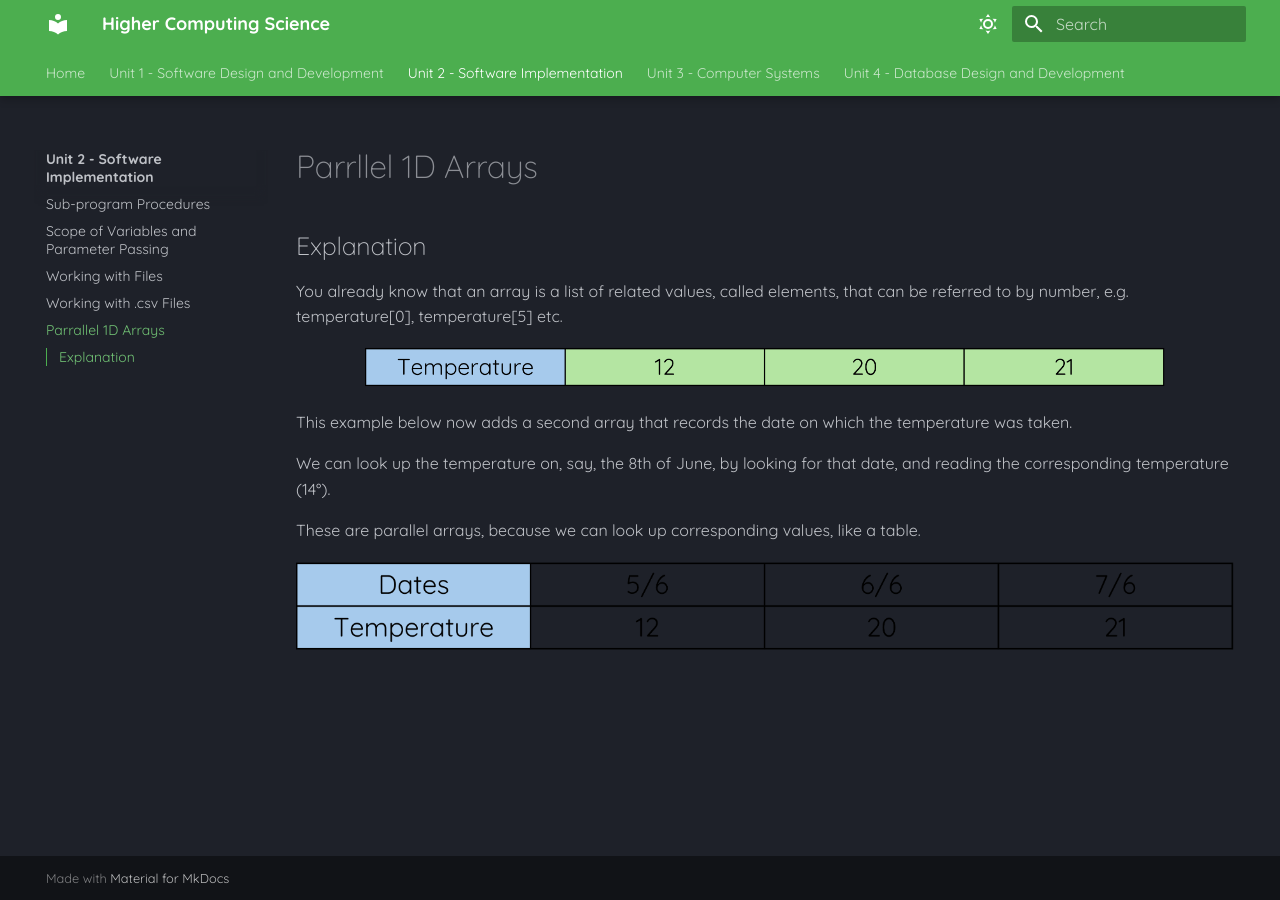
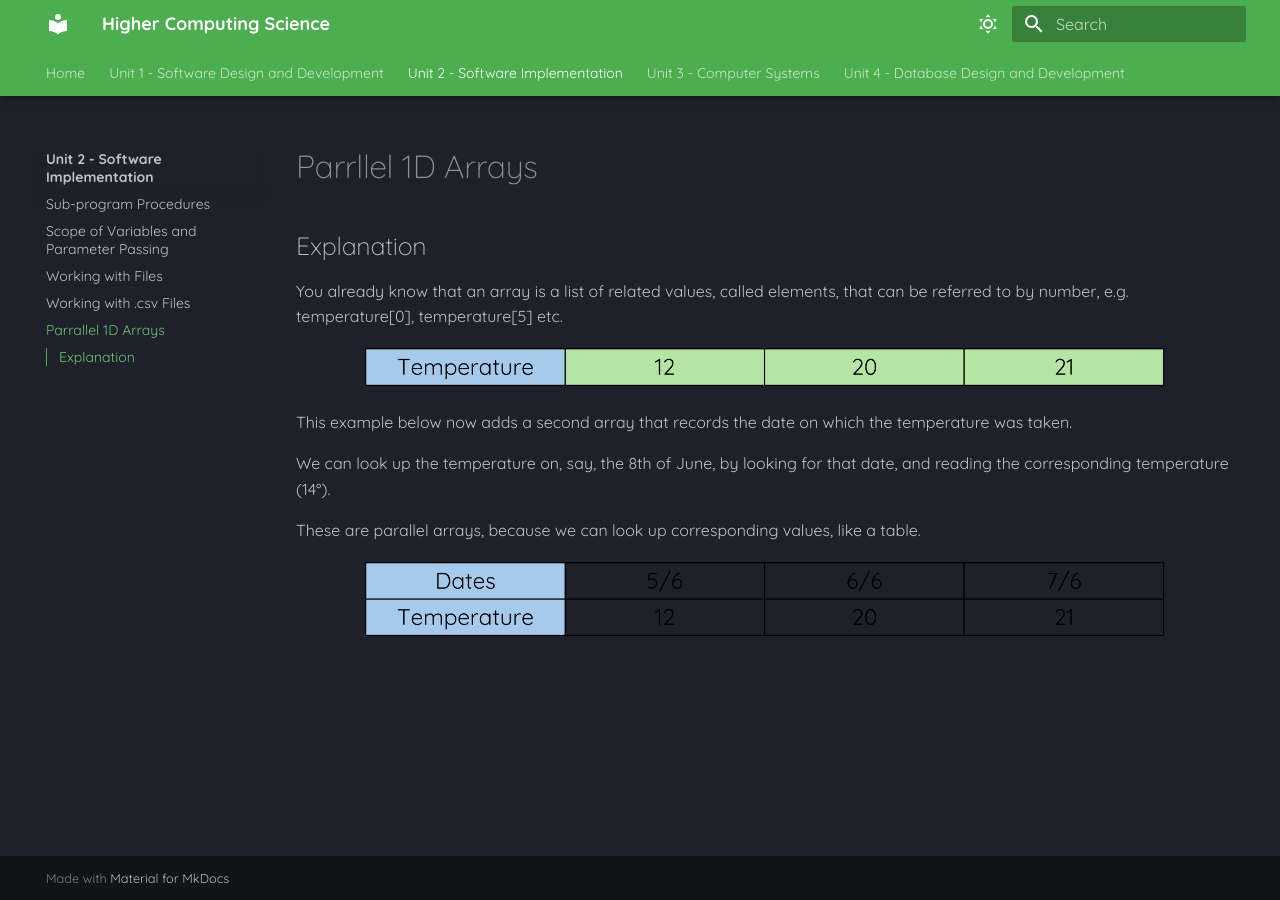
Before and after one commit to Mr-Wood-CS/Higher-Computing-Science-MD-Files, an MkDocs documentation site: the page built from docs/SI/07-Parallel-1D-Arrays.md, in a window 1280 px wide. Built offline with MkDocs 1.6.1 and Material for MkDocs 9.7.7, drawn with Linux system fonts in a browser that asks for light colours.

Commit message:
Update 07-Parallel-1D-Arrays.md

```diff
--- a/docs/SI/07-Parallel-1D-Arrays.md
+++ b/docs/SI/07-Parallel-1D-Arrays.md
@@ -5,7 +5,7 @@
 You already know that an array is a list of related values, called elements, that can be referred to by number, e.g. temperature[0], temperature[5] etc.
 
 <figure markdown="span">
-  ![Img 1](../Images/Parallel-1D-Arrays-1.png){ width="800" }
+  ![img 1](../Images/Parallel-1D-Arrays-1.png){ width="800" }
 </figure>
 
 
@@ -15,6 +15,9 @@ We can look up the temperature on, say, the 8th of June, by looking for that dat
 
 These are parallel arrays, because we can look up corresponding values, like a table.
 
-![Image title](../Images/Parallel-1D-Arrays-2.png)
+
+<figure markdown="span">
+  ![img 2](../Images/Parallel-1D-Arrays-2.png){ width="800" }
+</figure>
 
 <!---{ width="300" }-->
```
